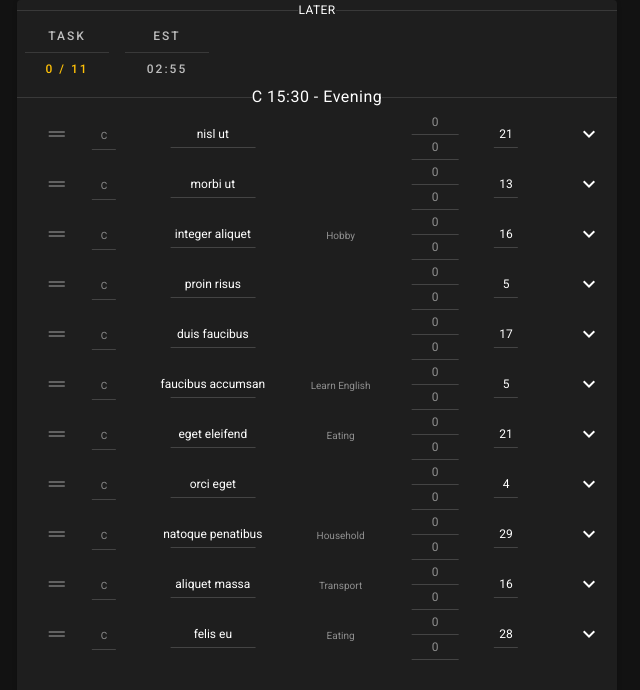
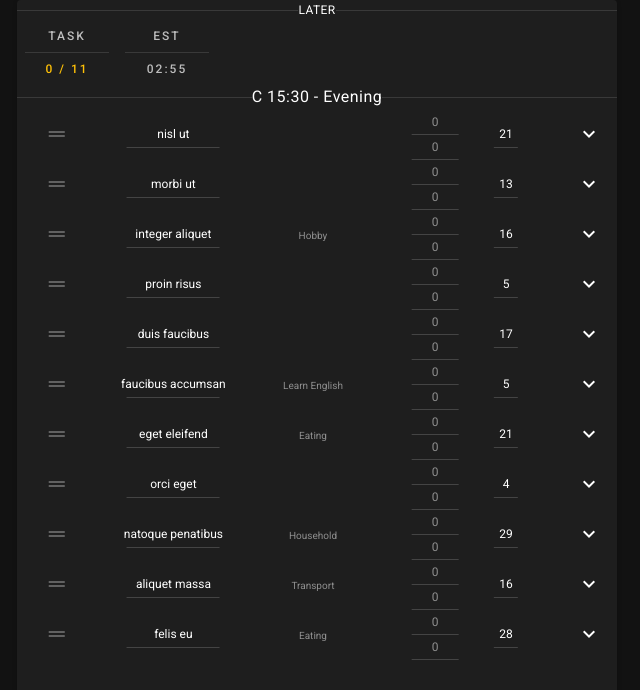
Before and after one commit to awesomeHiro/taskplay, a Nuxt app: page /left in a window 1280 px wide. Shown: the top 690 px of the page, without its empty margins (323-963 px from the left). Built offline with nearby package versions, Linux system fonts and the light colour scheme.

Commit message:
delete select text

```diff
--- a/components/Tasklist.vue
+++ b/components/Tasklist.vue
@@ -20,19 +20,7 @@
                 </v-icon>
               </div>
             </v-col>
-            <v-col cols="1" class="pa-0" @click.stop>
-              <div class="pa-0 ma-0kk subtle--text">
-                <v-select
-                  :items="sections"
-                  item-text="name"
-                  item-value="id"
-                  :placeholder="
-                    $store.getters['sections/byId'](task.sectionId).name
-                  "
-                  dense
-                ></v-select>
-              </div>
-            </v-col>
+
             <v-col class="text-left pa-0" @click.stop>
               <v-list-item-content class="pa-0">
                 <v-row align="center" no-gutters>
@@ -42,7 +30,6 @@
                       hide-details
                       dense
                       class="pa-0 ma-0"
-                      @click.native="selectText($event)"
                     ></v-text-field>
                   </v-col>
                   <v-col cols="4">
@@ -73,7 +60,6 @@
                   dense
                   class="pa-0 ma-0"
                   type="tel"
-                  @click.native="selectText($event)"
                 />
               </div>
               <div class="subtle--text">
@@ -84,7 +70,6 @@
                   dense
                   class="pa-0 ma-0"
                   type="tel"
-                  @click.native="selectText($event)"
                 ></v-text-field>
               </div>
             </v-col>
@@ -99,7 +84,6 @@
                   dense
                   class="pa-0 ma-0"
                   type="tel"
-                  @click.native="selectText($event)"
                 ></v-text-field>
               </div>
               <div v-if="task.result" class="subtle--text">
@@ -119,7 +103,19 @@
             </v-col>
           </template>
           <v-list-item>
-            aaaaaaaaaaaaaaaaaaaaaaaaaaaaaaaaaaaaaaaaaaaa
+            <v-col cols="1" class="pa-0" @click.stop>
+              <div class="pa-0 ma-0kk subtle--text">
+                <v-select
+                  :items="sections"
+                  :placeholder="
+                    $store.getters['sections/byId'](task.sectionId).name
+                  "
+                  item-text="name"
+                  item-value="id"
+                  dense
+                ></v-select>
+              </div>
+            </v-col>
           </v-list-item>
         </v-list-group>
       </draggable>
@@ -157,12 +153,6 @@ export default {
     }
   },
   methods: {
-    selectText(event) {
-      if (this.selectedInputElm === event.target) {
-        event.target.select()
-      }
-      this.selectedInputElm = event.target
-    },
     filterTasksBySection(section) {
       return this.tasks.filter(task => task.sectionId === section.id)
     },
```
